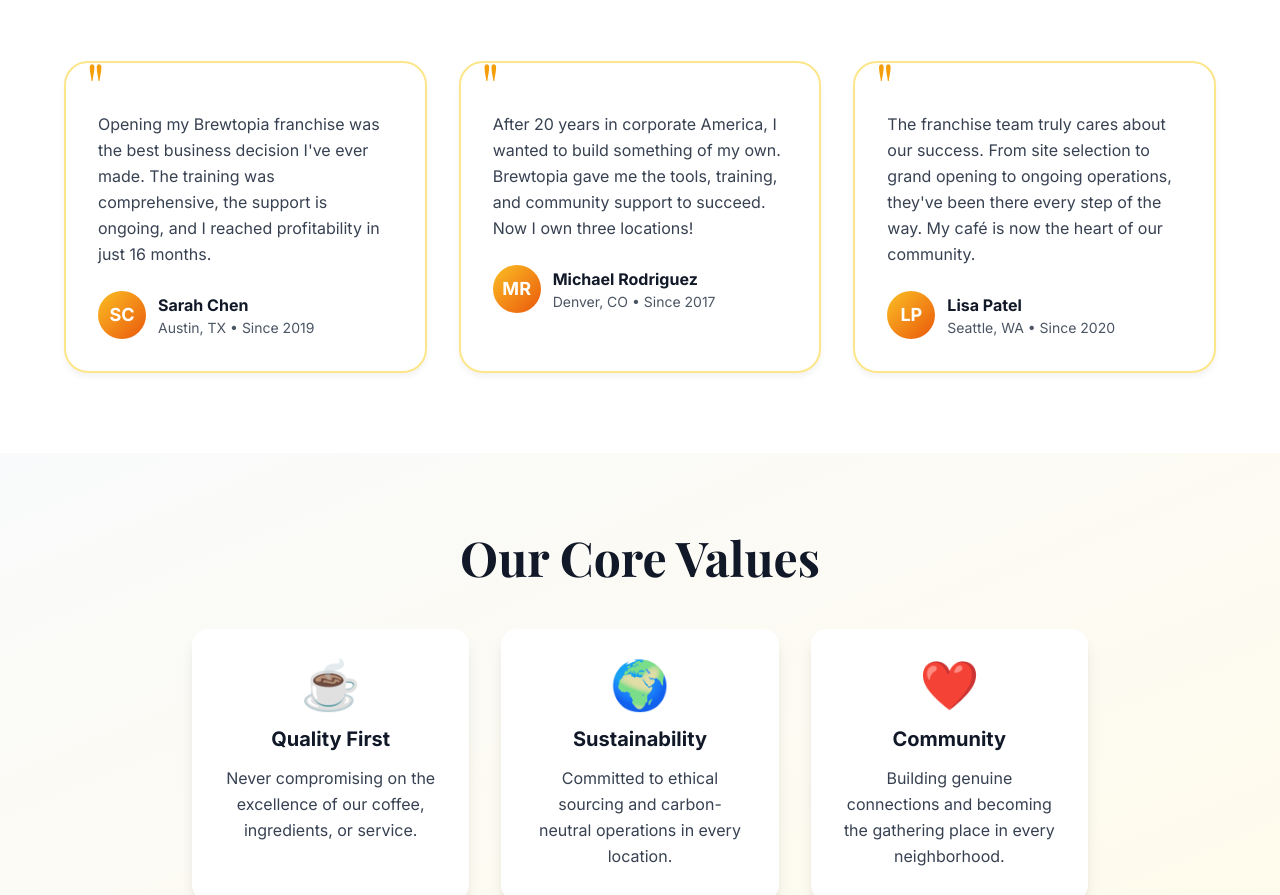
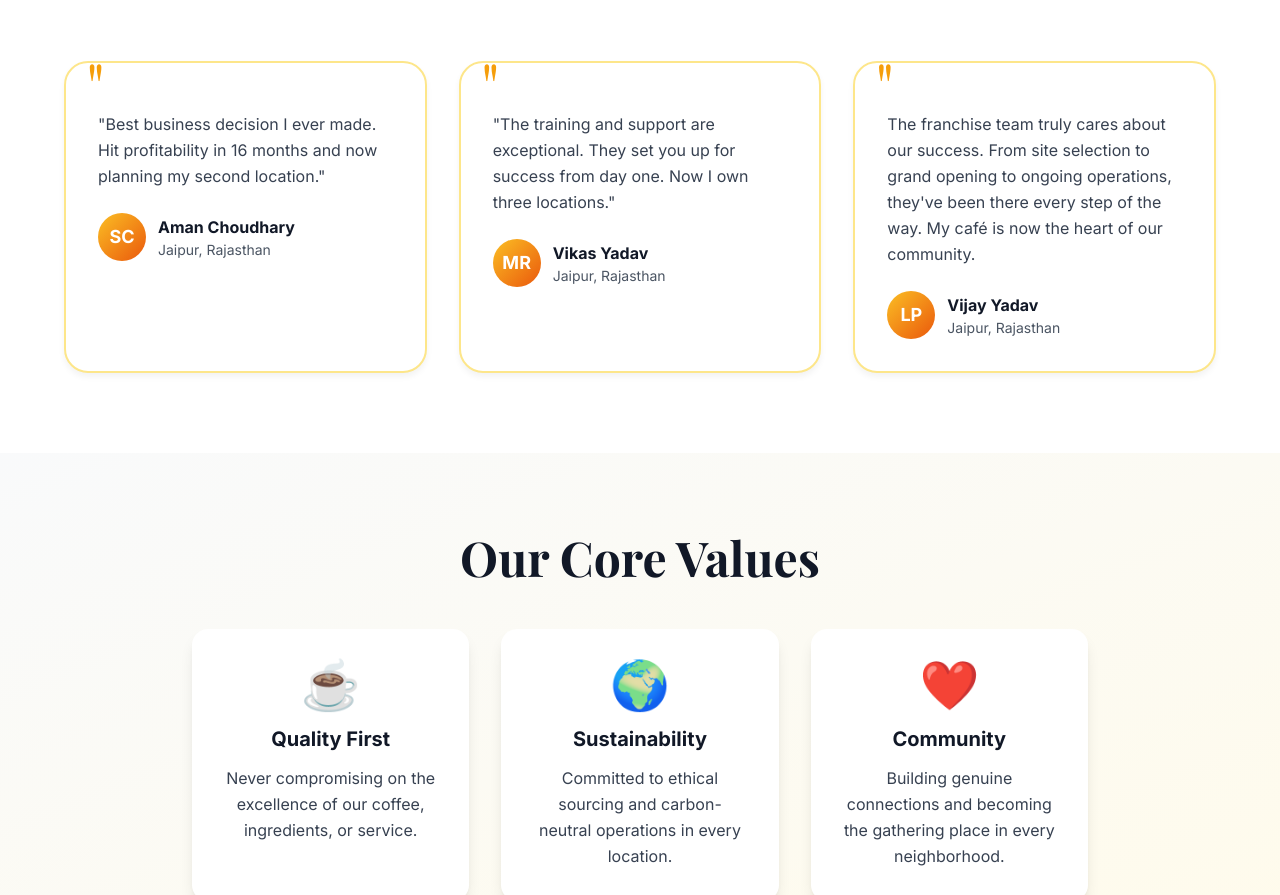
Before and after one commit to kksonidev/coffee, a plain HTML site: page story.html in a window 1280 px wide. Shown: the part 3909-4804 px from the top of the page. Drawn offline with nearby package versions, Linux system fonts and the light colour scheme.

Commit message:
Update story.html

```diff
--- a/story.html
+++ b/story.html
@@ -474,15 +474,15 @@
                    <!-- Testimonial 1 -->
                    <div class="testimonial-card">
                        <p class="text-gray-700 mb-6 leading-relaxed pt-4">
-                           Opening my Brewtopia franchise was the best business decision I've ever made. The training was comprehensive, the support is ongoing, and I reached profitability in just 16 months.
+                          "Best business decision I ever made. Hit profitability in 16 months and now planning my second location."
                        </p>
                        <div class="flex items-center">
                            <div class="w-12 h-12 bg-gradient-to-br from-amber-400 to-orange-600 rounded-full flex items-center justify-center text-white font-bold text-lg mr-3">
                                SC
                            </div>
                            <div>
-                               <div class="font-bold text-gray-900">Sarah Chen</div>
-                               <div class="text-sm text-gray-600">Austin, TX • Since 2019</div>
+                               <div class="font-bold text-gray-900">Aman Choudhary</div>
+                               <div class="text-sm text-gray-600">Jaipur, Rajasthan</div>
                            </div>
                        </div>
                    </div>
@@ -490,15 +490,15 @@
                    <!-- Testimonial 2 -->
                    <div class="testimonial-card">
                        <p class="text-gray-700 mb-6 leading-relaxed pt-4">
-                           After 20 years in corporate America, I wanted to build something of my own. Brewtopia gave me the tools, training, and community support to succeed. Now I own three locations!
+                           "The training and support are exceptional. They set you up for success from day one. Now I own three locations."
                        </p>
                        <div class="flex items-center">
                            <div class="w-12 h-12 bg-gradient-to-br from-amber-400 to-orange-600 rounded-full flex items-center justify-center text-white font-bold text-lg mr-3">
                                MR
                            </div>
                            <div>
-                               <div class="font-bold text-gray-900">Michael Rodriguez</div>
-                               <div class="text-sm text-gray-600">Denver, CO • Since 2017</div>
+                               <div class="font-bold text-gray-900">Vikas Yadav</div>
+                               <div class="text-sm text-gray-600">Jaipur, Rajasthan</div>
                            </div>
                        </div>
                    </div>
@@ -513,8 +513,8 @@
                                LP
                            </div>
                            <div>
-                               <div class="font-bold text-gray-900">Lisa Patel</div>
-                               <div class="text-sm text-gray-600">Seattle, WA • Since 2020</div>
+                               <div class="font-bold text-gray-900">Vijay Yadav</div>
+                               <div class="text-sm text-gray-600">Jaipur, Rajasthan</div>
                            </div>
                        </div>
                    </div>
```
